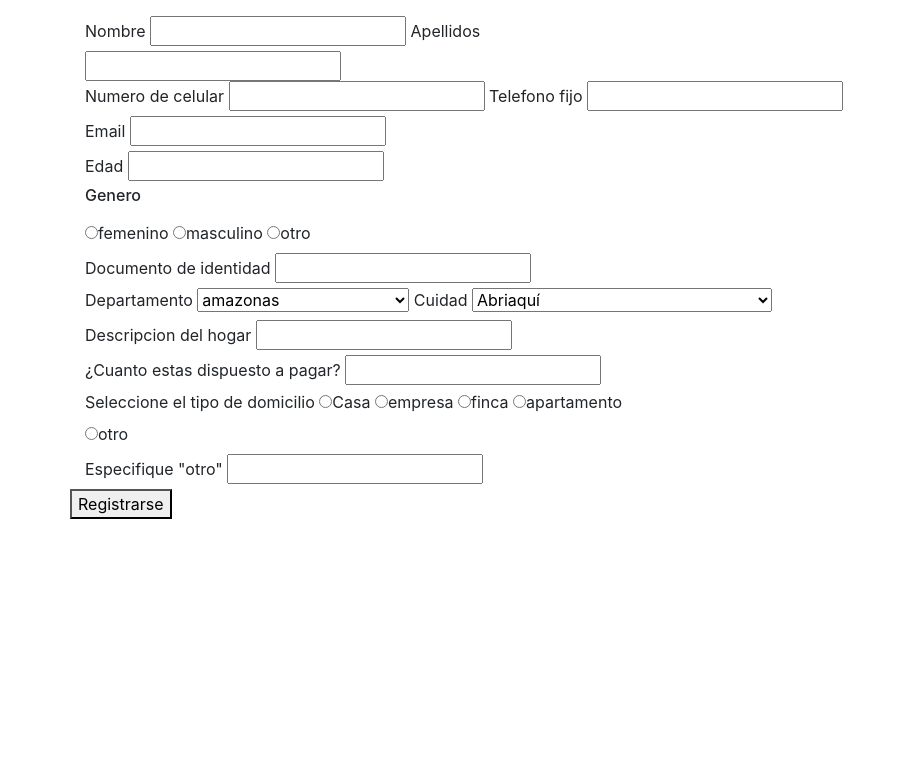
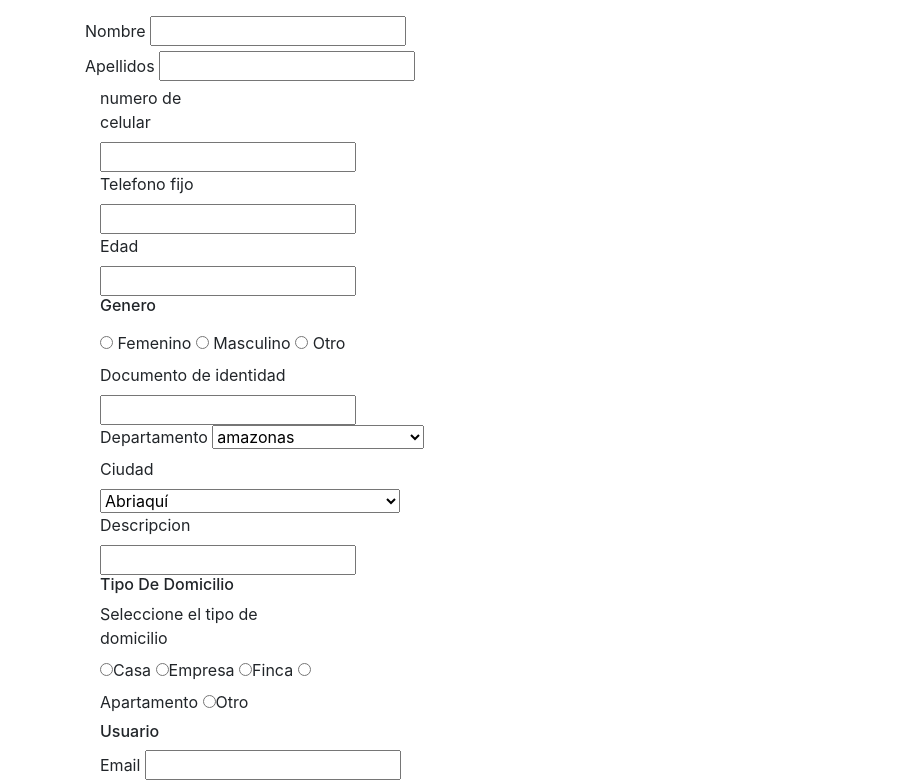
Before and after one commit to CristianHolguin14/HOMEWORK.CE, a plain HTML site: page index2.html in a window 1280 px wide. Shown: the part 64-846 px from the top of the page, without its empty margins (0-904 px from the left). Before the commit the page ends 800 px from the top, so only its background shows below. Drawn offline with nearby package versions, Linux system fonts and the light colour scheme.

Commit message:
Add files via upload

```diff
--- a/index2.html
+++ b/index2.html
@@ -6,49 +6,50 @@
 	<link rel="stylesheet" href="https://stackpath.bootstrapcdn.com/bootstrap/4.1.2/css/bootstrap.min.css" integrity="sha384-Smlep5jCw/wG7hdkwQ/Z5nLIefveQRIY9nfy6xoR1uRYBtpZgI6339F5dgvm/e9B" crossorigin="anonymous">
 </head>
 <body>
-	<h1>registro </h1>
+	<h1>Registro</h1>
 	<br>
 	<div class="container">
 		<div class="row">
-			<div class="col-sm-6 col-sm-6">
-				<label>Nombre</label>
-				<input type="text" name="nombre" class="name">
-				<label>Apellidos</label>
-				<input type="text" name="apellidos">
+			<form action="#" class="registro">
+				<div class="col-xs-12 col-md-6 col-md-6">
+
+					<label for="name">Nombre</label>
+					<input type="text" name="name" class="name">
+					<label for="apellido">Apellidos</label>
+					<input type="text" name="apellido" class="apellido">
+
+
+					<div class="col-xs-12 col-md-4 col-md-4 col-md-4">
+                        <label for="number">numero de celular</label>
+						<input type="number" name="registro" class="number">
+						<label>Telefono fijo</label>
+						<input type="number" name="registro">
 						<br>
-			</div>
-			<div class="col-md-12 col-sm-6">
-				<label> Numero de celular</label>
-				<input type="number" name="number">
-				<label>Telefono fijo</label>
-				<input type="number" name="numero">
-				<br>
-			</div>
-			<div class="col-md-12 col-sm-6">
-				<label>Email</label>
-				<input type="text" name="Email">
-				<br>
-				<label>Edad</label>
-				<input type="number" name="numero">
-				<br>
-			</div>
-			<div class="col-md-12">
-				<h6><label>Genero</label></h6>
-				<input type="radio" name="genero"><label>femenino</label>
-				<input type="radio" name="genero"><label>masculino</label>
-				<input type="radio" name="genero"><label>otro</label>
-				<br>
-			</div>
-			<div class="col-md-12">
-
-				<label>Documento de identidad</label>
-				<input type="number" name="numero">
+						<label for="edad" >Edad</label>
+						<input type="number" name="registro" class="edad">
 						<br>
 					</div>
 
 					<div class="col-md-12 col-sm-6">
-				<label>Departamento</label>
-				<select>
+
+						<h6><label>Genero</label></h6>
+						<input  type="radio" name="registro" class="genero">
+						<label for="genero">Femenino</label>
+						<input  type="radio" name="registro" class="genero">
+						<label for="genero">Masculino</label>
+						<input type="radio" name="registro" class="genero">
+						<label for="genero">Otro</label>
+						<br>
+						<label for="number" >Documento de identidad</label>
+						<input type="number" name="registro" class="number">
+						<br>
+					</div>
+
+					<div class="col-md-12 col-sm-6">
+
+						<!--Departamentos-->
+						<label for="dep"> Departamento</label>
+						<select name="registro" class="dep">
 							<option>amazonas</option>
 							<option>antioquia</option>
 							<option>arauca</option>
@@ -82,9 +83,9 @@
 							<option>vaupes</option>
 							<option>vichada</option>
 						</select>
-
-				<label>Cuidad</label>
-				<select>
+						<!--Ciudades-->
+						<label for="ciu">Ciudad</label>
+						<select name="registro" >
 							<option value="1">Abriaquí</option>
 							<option value="2">Acacías</option>
 							<option value="3">Acandí</option>
@@ -558,7 +559,7 @@
 							<option value="489">La Uvita</option>
 							<option value="490">La Vega</option>
 							<option value="491">La Vega</option>
-					<option value="492">La Victoria</pption>
+							<option value="492">La Victoria</option>
 							<option value="493">La Victoria</option>
 							<option value="494">La Victoria</option>
 							<option value="495">La Virginia</option>
@@ -609,7 +610,7 @@
 							<option value="540">Mariquita</option>
 							<option value="541">Marmato</option>
 							<option value="542">Marquetalia</option>
-						<option value="543">Marsella</optio>
+							<option value="543">Marsella</option>
 							<option value="544">Marulanda</option>
 							<option value="545">María la Baja</option>
 							<option value="546">Matanza</option>
@@ -1154,30 +1155,46 @@
 							<option value="1099">Úmbita</option>
 							<option value="2000">Útica</option>
 						</select>
-						<br></div>
+						<br>
+					</div>
 					<div class="col-md-12">
-							<label>Descripcion del hogar</label>
-							<input type="text" name="text">
-							<br></div>
-							<div class="col-sm-6 col-sm-6">
-								<label>¿Cuanto estas dispuesto a pagar?</label>
-								<input type="number" name="">
+						<label for="des">Descripcion</label>
+						<input  type="text" name="registro" class="des">
 						<br>
+					</div>
+					<div class="offset-md-12">
+					</div>
+					<div class="col-xs-12 col-sm-6 col-md-8">
+						<h6>Tipo De Domicilio</h6>
 						<label>Seleccione el tipo de domicilio</label>
-								<input type="radio" name=""><label>Casa</label>
-								<input type="radio" name=""><label>empresa</label>
-								<input type="radio" name=""><label>finca</label>
-								<input type="radio" name=""><label>apartamento</label>
-								<input type="radio" name=""><label>otro</label>
-								<br></div>
+								<input type="radio" name="tipo" class="tipo"><label>Casa</label>
+								<input type="radio" name="tipo" class="tipo"><label>Empresa</label>
+								<input type="radio" name="tipo" class="tipo"><label>Finca</label>
+								<input type="radio" name="tipo" class="tipo"><label>Apartamento</label>
+								<input type="radio" name="tipo" class="tipo"><label>Otro</label>
+							</div>
+
 					<div class="col-md-12">
-									<label>Especifique "otro"</label>
-									<input type="text" name="">
-									<br></div>
-
-									<button>Registrarse</button>
+						<h6>Usuario</h6>
+						<label for="email">Email</label>
+						<input  type="text" name="email" class="email">
+						<br>
+						<label for="user">Nombre De Usuario</label>
+						<input  type="text" name="registro" class="user">
+						<br>
+						<label for="password">Contraseña</label>
+						<input type="password" name="registro" class="password">
+						<br>
+						<button type="submit">Registrarse</button>
+						<button onclick="location.href='Inicio.html'">
+							Inicio
+						</button>
 								</body>
 								<script src="https://code.jquery.com/jquery-3.3.1.slim.min.js" integrity="sha384-q8i/X+965DzO0rT7abK41JStQIAqVgRVzpbzo5smXKp4YfRvH+8abtTE1Pi6jizo" crossorigin="anonymous"></script>
 								<script src="https://cdnjs.cloudflare.com/ajax/libs/popper.js/1.14.3/umd/popper.min.js" integrity="sha384-ZMP7rVo3mIykV+2+9J3UJ46jBk0WLaUAdn689aCwoqbBJiSnjAK/l8WvCWPIPm49" crossorigin="anonymous"></script>
 								<script src="https://stackpath.bootstrapcdn.com/bootstrap/4.1.2/js/bootstrap.min.js" integrity="sha384-o+RDsa0aLu++PJvFqy8fFScvbHFLtbvScb8AjopnFD+iEQ7wo/CG0xlczd+2O/em" crossorigin="anonymous"></script>
+								<script src="https://www.gstatic.com/firebasejs/5.3.0/firebase.js"></script>
+	                           <script src="javascript/firebase.js"></script>
+	                           <script src="javascript/main.js"></script>
+
 								</html>
```
Also changed, not shown: firebase.js (+15 -5 lines). Lines whose indentation alone changed are shown as unchanged.
